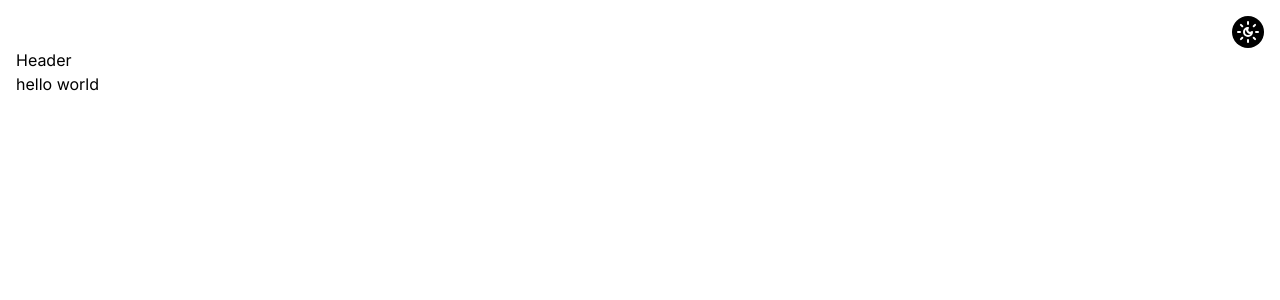
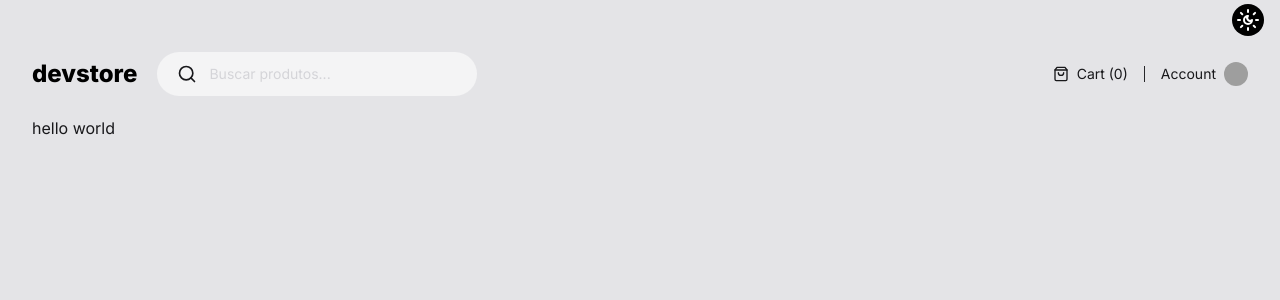
Before and after one commit to Hzimr/devstore, a Next.js app: page / in a window 1280 px wide. Shown: the top 300 px of the page. Built offline with nearby package versions, Linux system fonts and the light colour scheme; grey boxes are pictures that could not be loaded.

Commit message:
feat: Header and tailwind configs

```diff
--- a/next.config.js
+++ b/next.config.js
@@ -1,4 +1,8 @@
 /** @type {import('next').NextConfig} */
-const nextConfig = {}
+const nextConfig = {
+  images: {
+    domains: ['github.com'],
+  },
+}
 
 module.exports = nextConfig
--- a/package.json
+++ b/package.json
@@ -13,7 +13,9 @@
     "next": "14.0.4",
     "next-themes": "^0.2.1",
     "react": "^18",
-    "react-dom": "^18"
+    "react-dom": "^18",
+    "tailwind-merge": "^2.2.0",
+    "tailwind-variants": "^0.1.19"
   },
   "devDependencies": {
     "@rocketseat/eslint-config": "^2.1.0",
@@ -24,6 +26,8 @@
     "eslint": "^8",
     "eslint-config-next": "14.0.4",
     "postcss": "^8",
+    "prettier": "^3.1.1",
+    "prettier-plugin-tailwindcss": "^0.5.10",
     "tailwindcss": "^3.3.0",
     "typescript": "^5"
   }
--- /dev/null
+++ b/prettier.config.js
@@ -0,0 +1,3 @@
+module.exports = {
+  plugins: ['prettier-plugin-tailwindcss'],
+}
--- a/src/app/(store)/layout.tsx
+++ b/src/app/(store)/layout.tsx
@@ -3,7 +3,7 @@
 
 export default function StoreLayout({ children }: { children: ReactNode }) {
   return (
-    <div>
+    <div className="mx-auto grid min-h-screen w-full max-w-[1440px] grid-rows-app gap-5 p-4">
       <Header />
       {children}
     </div>
--- a/src/app/components/header.tsx
+++ b/src/app/components/header.tsx
@@ -1,3 +1,54 @@
+import { Search, ShoppingBag } from 'lucide-react'
+import Image from 'next/image'
+import Link from 'next/link'
+import { twMerge } from 'tailwind-merge'
+
 export function Header() {
-  return <div>Header</div>
+  return (
+    <div className="flex items-center justify-between">
+      <div className="flex items-center gap-5">
+        <Link
+          href="/"
+          className={twMerge(
+            'text-2xl font-extrabold text-black',
+            'dark:text-white',
+          )}
+        >
+          devstore
+        </Link>
+        <form
+          className={twMerge(
+            'flex w-[320px] items-center gap-3 rounded-full bg-zinc-100 px-5 py-3 ring-zinc-700',
+            'dark:bg-zinc-900',
+          )}
+        >
+          <Search className="h-5 w-5" />
+          <input
+            placeholder="Buscar produtos..."
+            className={twMerge(
+              'flex flex-1 bg-transparent text-sm outline-none placeholder:text-zinc-300',
+              'dark:placeholder:text-zinc-500',
+            )}
+          />
+        </form>
+      </div>
+      <div className="flex items-center gap-4">
+        <div className="flex items-center gap-2">
+          <ShoppingBag className="h-4 w-4" />
+          <span className="text-sm">Cart (0)</span>
+        </div>
+        <div className="h-4 w-px bg-zinc-800 dark:bg-zinc-700" />
+        <Link href="/" className="flex items-center gap-2 hover:underline">
+          <span className="text-sm">Account</span>
+          <Image
+            width={24}
+            height={24}
+            src="https://github.com/hzimr.png"
+            className="h-6 w-6 rounded-full"
+            alt=""
+          />
+        </Link>
+      </div>
+    </div>
+  )
 }
--- a/src/app/layout.tsx
+++ b/src/app/layout.tsx
@@ -3,6 +3,7 @@
 import './globals.css'
 import { ThemeProvider } from './components/Theme/ThemeProvider'
 import { ThemeToggle } from './components/Theme/ThemeToggle'
+import { twMerge } from 'tailwind-merge'
 
 const inter = Inter({
   subsets: ['latin'],
@@ -22,10 +23,15 @@
   return (
     <html
       lang="pt-br"
-      className={`${inter.variable} dark antialiased inter.variable`}
+      className={`${inter.variable} inter.variable dark antialiased`}
     >
-      <body>
-        <main className="max-w-[100vw] px-4 pb-12 pt-4">
+      <body
+        className={twMerge(
+          'bg-zinc-200 text-zinc-900',
+          'dark:bg-zinc-950 dark:text-zinc-50',
+        )}
+      >
+        <main className="max-w-[100vw] px-4 pt-1">
           <ThemeProvider attribute="class">
             <div className="flex justify-end">
               <ThemeToggle />
--- a/tailwind.config.ts
+++ b/tailwind.config.ts
@@ -11,6 +11,9 @@
     fontFamily: {
       sans: 'var(--font-inter)',
     },
+    gridTemplateRows: {
+      app: 'min-content max-content',
+    },
   },
   plugins: [],
 }
```
Also changed, not shown: 1 other file (tests, documents, lock files or other folders).
